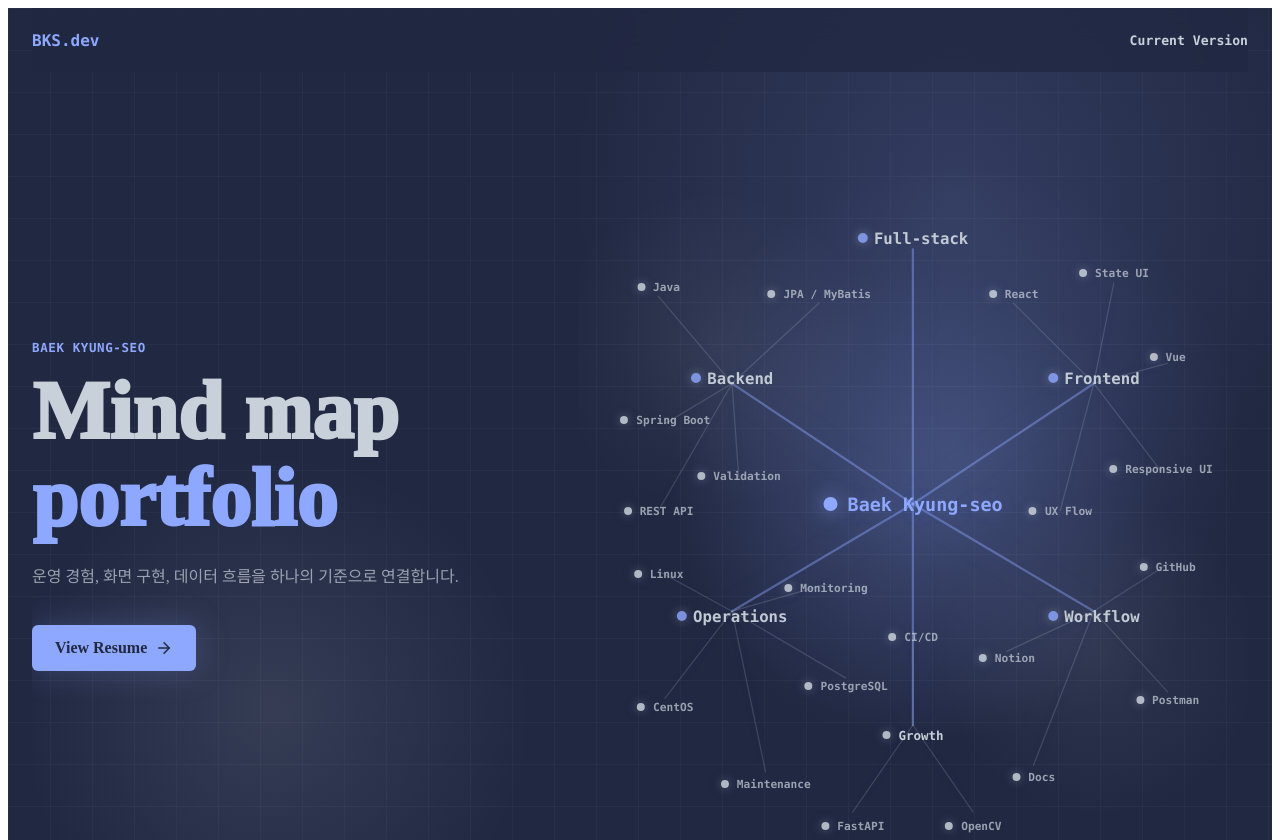
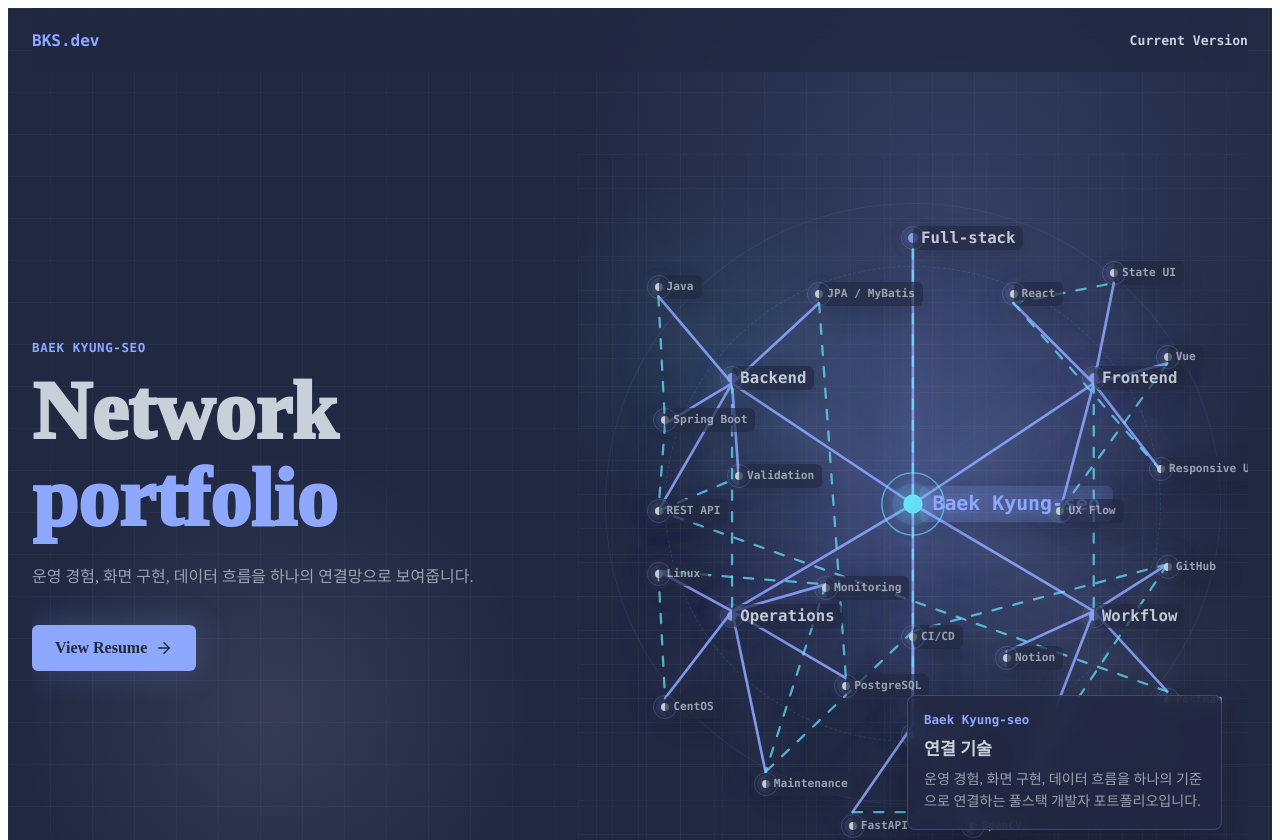
Before and after one commit to baekks/Web_Resume_Portfolio, a React (Vite) app: page / in a window 1280 px wide. Shown: the top 840 px of the page. Built offline with nearby package versions, Linux system fonts and the light colour scheme; the HTML template or start-up script is replaced by a standard one.

Commit message:
Update main network graph interaction

```diff
--- a/src/components/Main.jsx
+++ b/src/components/Main.jsx
@@ -1,26 +1,171 @@
-import React from 'react';
+import React, { useMemo, useRef, useState } from 'react';
 import { ArrowRight } from 'lucide-react';
 import { mindMapNodes } from '../data/portfolioData.js';
 
+const mindMapDetails = {
+  'Baek Kyung-seo': {
+    title: 'Baek Kyung-seo',
+    body: '운영 경험, 화면 구현, 데이터 흐름을 하나의 기준으로 연결하는 풀스택 개발자 포트폴리오입니다.',
+  },
+  'Full-stack': {
+    title: 'Full-stack',
+    body: '프론트엔드 화면, 백엔드 API, 데이터베이스 흐름을 함께 이해하고 연결합니다.',
+  },
+  Backend: {
+    title: 'Backend',
+    body: 'Java, Spring Boot, REST API, JPA/MyBatis 기반으로 서버 로직과 데이터 흐름을 구성합니다.',
+  },
+  Frontend: {
+    title: 'Frontend',
+    body: 'React와 Vue 기반의 상태 UI, 반응형 레이아웃, 사용 흐름 중심 화면을 구현합니다.',
+  },
+  Operations: {
+    title: 'Operations',
+    body: 'Linux/CentOS 서버 운영, 모니터링, 장애 대응 경험을 개발 과정에 녹입니다.',
+  },
+  Workflow: {
+    title: 'Workflow',
+    body: 'GitHub, Postman, Notion, 문서화를 활용해 협업과 개발 흐름을 정리합니다.',
+  },
+  Growth: {
+    title: 'Growth',
+    body: 'FastAPI, OpenCV, CI/CD 등 다음 단계의 기술을 학습하며 확장하고 있습니다.',
+  },
+};
+
+const networkBridges = [
+  ['Java', 'Spring Boot'],
+  ['Spring Boot', 'REST API'],
+  ['REST API', 'Validation'],
+  ['JPA / MyBatis', 'PostgreSQL'],
+  ['React', 'State UI'],
+  ['React', 'Responsive UI'],
+  ['Vue', 'UX Flow'],
+  ['Linux', 'CentOS'],
+  ['Linux', 'Monitoring'],
+  ['Monitoring', 'Maintenance'],
+  ['GitHub', 'Docs'],
+  ['GitHub', 'CI/CD'],
+  ['Postman', 'REST API'],
+  ['FastAPI', 'OpenCV'],
+  ['CI/CD', 'Maintenance'],
+  ['Frontend', 'Workflow'],
+  ['Backend', 'Operations'],
+  ['Full-stack', 'Growth'],
+];
+
 export default function Main({ onEnter }) {
+  const touchStartY = useRef(null);
+  const [activeNode, setActiveNode] = useState('Baek Kyung-seo');
+
+  const childMap = useMemo(
+    () =>
+      mindMapNodes.reduce((acc, node) => {
+        if (!node.parent) {
+          return acc;
+        }
+
+        acc[node.parent] = [...(acc[node.parent] ?? []), node.label];
+        return acc;
+      }, {}),
+    [],
+  );
+
+  const nodeByLabel = useMemo(
+    () => new Map([['Baek Kyung-seo', { label: 'Baek Kyung-seo', x: 50, y: 50, size: 'core' }], ...mindMapNodes.map((node) => [node.label, node])]),
+    [],
+  );
+
+  const networkLinks = useMemo(() => {
+    const hierarchyLinks = mindMapNodes.map((node) => ({
+      from: node.parent ?? 'Baek Kyung-seo',
+      to: node.label,
+      type: node.parent ? 'branch' : 'hub',
+    }));
+
+    const bridgeLinks = networkBridges.map(([from, to]) => ({ from, to, type: 'bridge' }));
+    return [...hierarchyLinks, ...bridgeLinks].filter((link) => nodeByLabel.has(link.from) && nodeByLabel.has(link.to));
+  }, [nodeByLabel]);
+
+  const activeDetails =
+    mindMapDetails[activeNode] ??
+    mindMapDetails[mindMapNodes.find((node) => node.label === activeNode)?.parent] ?? {
+      title: activeNode,
+      body: '선택한 키워드는 연결된 상위 역량 안에서 함께 사용되는 기술입니다.',
+    };
+
+  const isRelated = (node) => {
+    if (activeNode === 'Baek Kyung-seo') {
+      return true;
+    }
+
+    if (node.label === activeNode || node.parent === activeNode) {
+      return true;
+    }
+
+    const activeParent = mindMapNodes.find((item) => item.label === activeNode)?.parent;
+    return Boolean(activeParent && (node.label === activeParent || node.parent === activeParent));
+  };
+
+  const isLinkActive = (link) => {
+    if (activeNode === 'Baek Kyung-seo') {
+      return true;
+    }
+
+    const activeParent = mindMapNodes.find((item) => item.label === activeNode)?.parent;
+    return [link.from, link.to].includes(activeNode) || Boolean(activeParent && [link.from, link.to].includes(activeParent));
+  };
+
+  const handleWheel = (event) => {
+    if (event.deltaY > 12) {
+      event.preventDefault();
+      onEnter();
+    }
+  };
+
+  const handleTouchStart = (event) => {
+    touchStartY.current = event.touches[0]?.clientY ?? null;
+  };
+
+  const handleTouchEnd = (event) => {
+    if (touchStartY.current === null) {
+      return;
+    }
+
+    const touchEndY = event.changedTouches[0]?.clientY ?? touchStartY.current;
+    if (touchStartY.current - touchEndY > 36) {
+      onEnter();
+    }
+
+    touchStartY.current = null;
+  };
+
   return (
     <section
       className="v2-gate v3-mindmap-main"
+      onWheel={handleWheel}
+      onTouchStart={handleTouchStart}
+      onTouchEnd={handleTouchEnd}
       onKeyDown={(event) => {
-        if (event.key === 'Enter') {
+        if (event.target !== event.currentTarget) {
+          return;
+        }
+
+        if (event.key === 'Enter' || event.key === 'PageDown' || event.key === 'ArrowDown' || event.key === ' ') {
+          event.preventDefault();
           onEnter();
         }
       }}
       tabIndex={0}
-      aria-label="백경서를 표현하는 마인드맵 포트폴리오 메인"
+      aria-label="백경서를 표현하는 네트워크 포트폴리오 메인"
     >
       <div className="v3-mindmap-copy">
         <p className="v2-label">Baek Kyung-seo</p>
         <h1>
-          Mind map
+          Network
           <span>portfolio</span>
         </h1>
-        <p>운영 경험, 화면 구현, 데이터 흐름을 하나의 기준으로 연결합니다.</p>
+        <p>운영 경험, 화면 구현, 데이터 흐름을 하나의 연결망으로 보여줍니다.</p>
         <div className="v3-mindmap-actions">
           <button type="button" className="primary" onClick={onEnter}>
             View Resume
@@ -29,36 +174,56 @@ export default function Main({ onEnter }) {
         </div>
       </div>
 
-      <div className="v3-mindmap-stage" aria-label="백경서 마인드맵">
+      <div className="v3-mindmap-stage" aria-label="백경서 네트워크 연결망">
         <svg className="v3-mindmap-lines" viewBox="0 0 100 100" aria-hidden="true">
-          {mindMapNodes.map((node) => {
-            const parent = node.parent ? mindMapNodes.find((item) => item.label === node.parent) : null;
+          {networkLinks.map((link) => {
+            const from = nodeByLabel.get(link.from);
+            const to = nodeByLabel.get(link.to);
+            const isActiveLine = isLinkActive(link);
+            if (!from || !to) {
+              return null;
+            }
+
             return (
               <line
-                className={node.parent ? 'is-child-line' : 'is-main-line'}
-                key={`${node.label}-line`}
-                x1={parent?.x ?? 50}
-                y1={parent?.y ?? 50}
-                x2={node.x}
-                y2={node.y}
+                className={`is-${link.type}-line ${isActiveLine ? 'is-active' : 'is-muted'}`}
+                key={`${link.from}-${link.to}`}
+                x1={from.x}
+                y1={from.y}
+                x2={to.x}
+                y2={to.y}
               />
             );
           })}
         </svg>
-        <button type="button" className="v3-mindmap-core" onClick={onEnter}>
-          Baek Kyung-seo
+        <button
+          type="button"
+          className={`v3-mindmap-core ${activeNode === 'Baek Kyung-seo' ? 'is-active' : ''}`}
+          onClick={() => setActiveNode('Baek Kyung-seo')}
+          onFocus={() => setActiveNode('Baek Kyung-seo')}
+          onMouseEnter={() => setActiveNode('Baek Kyung-seo')}
+        >
+          <span>Baek Kyung-seo</span>
         </button>
         {mindMapNodes.map((node) => (
           <button
             type="button"
-            className={`v3-mindmap-node is-${node.size}`}
+            className={`v3-mindmap-node is-${node.size} ${activeNode === node.label ? 'is-active' : ''} ${isRelated(node) ? 'is-related' : 'is-muted'}`}
             key={node.label}
             style={{ '--x': `${node.x}%`, '--y': `${node.y}%` }}
-            onClick={onEnter}
+            onClick={() => setActiveNode(node.label)}
+            onFocus={() => setActiveNode(node.label)}
+            onMouseEnter={() => setActiveNode(node.label)}
+            aria-pressed={activeNode === node.label}
           >
-            {node.label}
+            <span>{node.label}</span>
           </button>
         ))}
+        <aside className="v3-mindmap-inspector" aria-live="polite">
+          <p>{activeDetails.title}</p>
+          <strong>{childMap[activeNode]?.length ? `연결 노드 ${childMap[activeNode].length}개` : '연결 기술'}</strong>
+          <span>{activeDetails.body}</span>
+        </aside>
       </div>
     </section>
   );
--- a/src/version2.css
+++ b/src/version2.css
@@ -448,46 +448,103 @@
   z-index: 1;
   min-height: clamp(560px, 60vw, 700px);
   background:
-    radial-gradient(circle at 50% 50%, rgba(143, 168, 255, 0.14), transparent 15rem),
-    radial-gradient(circle at 20% 28%, rgba(200, 208, 218, 0.08), transparent 10rem),
-    radial-gradient(circle at 78% 72%, rgba(200, 208, 218, 0.08), transparent 10rem);
+    radial-gradient(circle at 50% 50%, rgba(143, 168, 255, 0.18), transparent 15rem),
+    radial-gradient(circle at 20% 28%, rgba(105, 231, 255, 0.09), transparent 11rem),
+    radial-gradient(circle at 78% 72%, rgba(200, 208, 218, 0.08), transparent 10rem),
+    linear-gradient(rgba(200, 208, 218, 0.035) 1px, transparent 1px),
+    linear-gradient(90deg, rgba(200, 208, 218, 0.032) 1px, transparent 1px);
+  background-size:
+    auto,
+    auto,
+    auto,
+    34px 34px,
+    34px 34px;
   overflow: visible;
+}
+
+.v3-mindmap-stage::before {
+  position: absolute;
+  inset: 7% 4%;
+  border: 1px solid rgba(143, 168, 255, 0.12);
+  border-radius: 50%;
+  content: "";
+  opacity: 0.72;
+  pointer-events: none;
+}
+
+.v3-mindmap-stage::after {
+  position: absolute;
+  inset: 16% 13%;
+  border: 1px dashed rgba(105, 231, 255, 0.12);
+  border-radius: 50%;
+  content: "";
+  pointer-events: none;
 }
 
 .v3-mindmap-lines {
   position: absolute;
   inset: 0;
+  z-index: 0;
   width: 100%;
   height: 100%;
+  pointer-events: none;
 }
 
 .v3-mindmap-lines line {
   stroke: rgba(200, 208, 218, 0.2);
   stroke-linecap: round;
-  stroke-width: 0.2;
+  stroke-width: 0.18;
   filter: drop-shadow(0 0 2px rgba(143, 168, 255, 0.28));
+  opacity: 0.54;
+  transition:
+    opacity 180ms ease,
+    stroke 180ms ease,
+    stroke-width 180ms ease;
 }
 
-.v3-mindmap-lines line.is-main-line {
+.v3-mindmap-lines line.is-hub-line {
   stroke: rgba(143, 168, 255, 0.42);
+  stroke-width: 0.28;
+}
+
+.v3-mindmap-lines line.is-branch-line {
+  stroke: rgba(200, 208, 218, 0.2);
+}
+
+.v3-mindmap-lines line.is-bridge-line {
+  stroke: rgba(105, 231, 255, 0.22);
+  stroke-dasharray: 1.4 1.8;
+}
+
+.v3-mindmap-lines line.is-active {
+  stroke: rgba(143, 168, 255, 0.88);
+  stroke-width: 0.4;
+  opacity: 1;
+  filter:
+    drop-shadow(0 0 3px rgba(143, 168, 255, 0.52))
+    drop-shadow(0 0 8px rgba(105, 231, 255, 0.2));
+}
+
+.v3-mindmap-lines line.is-bridge-line.is-active {
+  stroke: rgba(105, 231, 255, 0.72);
   stroke-width: 0.34;
 }
 
-.v3-mindmap-lines line.is-child-line {
-  stroke: rgba(200, 208, 218, 0.18);
-  stroke-width: 0.18;
+.v3-mindmap-lines line.is-muted {
+  opacity: 0.14;
 }
 
 .v3-mindmap-core,
 .v3-mindmap-node {
   position: absolute;
+  z-index: 2;
   left: var(--x, 50%);
   top: var(--y, 50%);
-  display: inline-flex;
-  align-items: center;
-  justify-content: center;
-  min-height: 22px;
-  padding: 0 0 0 16px;
+  display: block;
+  width: 28px;
+  height: 28px;
+  min-height: 0;
+  padding: 0;
   border: 0;
   background: transparent;
   color: #C8D0DA;
@@ -498,36 +555,74 @@
   transform: translate(-50%, -50%);
   transition:
     color 180ms ease,
-    box-shadow 180ms ease,
-    font-size 180ms ease,
+    opacity 180ms ease,
     transform 180ms ease;
 }
 
 .v3-mindmap-core::before,
 .v3-mindmap-node::before {
   position: absolute;
-  left: 0;
+  left: 50%;
   top: 50%;
   width: 8px;
   height: 8px;
   border-radius: 50%;
-  background: rgba(200, 208, 218, 0.86);
+  background: #C8D0DA;
   box-shadow:
-    0 0 10px rgba(200, 208, 218, 0.32),
-    0 0 18px rgba(143, 168, 255, 0.16);
+    0 0 0 5px rgba(143, 168, 255, 0.08),
+    0 0 16px rgba(200, 208, 218, 0.36),
+    0 0 26px rgba(143, 168, 255, 0.2);
   content: "";
-  transform: translateY(-50%);
+  transform: translate(-50%, -50%);
   transition:
     background 180ms ease,
     box-shadow 180ms ease,
     transform 180ms ease;
 }
 
+.v3-mindmap-core::after,
+.v3-mindmap-node::after {
+  position: absolute;
+  left: 50%;
+  top: 50%;
+  width: 22px;
+  height: 22px;
+  border: 1px solid rgba(143, 168, 255, 0.24);
+  border-radius: 50%;
+  content: "";
+  transform: translate(-50%, -50%);
+  transition:
+    border-color 180ms ease,
+    opacity 180ms ease,
+    transform 180ms ease;
+}
+
+.v3-mindmap-core span,
+.v3-mindmap-node span {
+  position: absolute;
+  left: 14px;
+  top: 50%;
+  display: inline-flex;
+  align-items: center;
+  min-height: 24px;
+  padding: 0 8px;
+  border-radius: 6px;
+  background: rgba(33, 40, 66, 0.68);
+  box-shadow: 0 8px 22px rgba(0, 0, 0, 0.12);
+  line-height: 1;
+  transform: translateY(-50%);
+  transition:
+    background 180ms ease,
+    color 180ms ease,
+    transform 180ms ease,
+    opacity 180ms ease;
+}
+
 .v3-mindmap-core {
   --x: 50%;
   --y: 50%;
-  min-height: 40px;
-  padding-left: 24px;
+  width: 40px;
+  height: 40px;
   color: var(--v2-point);
   font-size: 1.15rem;
   text-shadow: 0 0 18px rgba(143, 168, 255, 0.24);
@@ -536,10 +631,24 @@
 .v3-mindmap-core::before {
   width: 14px;
   height: 14px;
-  background: var(--v2-point);
+  background: #69E7FF;
   box-shadow:
-    0 0 18px rgba(143, 168, 255, 0.56),
-    0 0 36px rgba(143, 168, 255, 0.28);
+    0 0 0 8px rgba(143, 168, 255, 0.1),
+    0 0 22px rgba(105, 231, 255, 0.62),
+    0 0 44px rgba(143, 168, 255, 0.32);
+}
+
+.v3-mindmap-core::after {
+  width: 42px;
+  height: 42px;
+  border-color: rgba(105, 231, 255, 0.32);
+}
+
+.v3-mindmap-core span {
+  left: 22px;
+  min-height: 34px;
+  padding: 0 12px;
+  background: rgba(33, 40, 66, 0.72);
 }
 
 .v3-mindmap-node.is-large {
@@ -550,7 +659,7 @@
 .v3-mindmap-node.is-large::before {
   width: 10px;
   height: 10px;
-  background: rgba(143, 168, 255, 0.82);
+  background: rgba(143, 168, 255, 0.92);
 }
 
 .v3-mindmap-node.is-small {
@@ -558,12 +667,27 @@
   color: rgba(200, 208, 218, 0.72);
 }
 
+.v3-mindmap-node.is-medium {
+  font-size: 0.86rem;
+}
+
+.v3-mindmap-node.is-muted {
+  opacity: 0.4;
+}
+
+.v3-mindmap-node.is-related,
+.v3-mindmap-node.is-active,
+.v3-mindmap-core.is-active {
+  opacity: 1;
+}
+
 .v3-mindmap-core:hover,
 .v3-mindmap-core:focus-visible,
 .v3-mindmap-node:hover,
-.v3-mindmap-node:focus-visible {
+.v3-mindmap-node:focus-visible,
+.v3-mindmap-core.is-active,
+.v3-mindmap-node.is-active {
   color: var(--v2-point);
-  font-size: 1rem;
   transform: translate(-50%, -50%) scale(1.08);
   outline: none;
   text-shadow: 0 0 16px rgba(143, 168, 255, 0.46);
@@ -572,22 +696,77 @@
 .v3-mindmap-core:hover::before,
 .v3-mindmap-core:focus-visible::before,
 .v3-mindmap-node:hover::before,
-.v3-mindmap-node:focus-visible::before {
-  background: var(--v2-point);
+.v3-mindmap-node:focus-visible::before,
+.v3-mindmap-core.is-active::before,
+.v3-mindmap-node.is-active::before {
+  background: #69E7FF;
   box-shadow:
-    0 0 18px rgba(143, 168, 255, 0.58),
+    0 0 0 8px rgba(105, 231, 255, 0.12),
+    0 0 18px rgba(105, 231, 255, 0.62),
     0 0 34px rgba(143, 168, 255, 0.32);
-  transform: translateY(-50%) scale(1.28);
+  transform: translate(-50%, -50%) scale(1.28);
 }
 
-.v3-mindmap-core:hover,
-.v3-mindmap-core:focus-visible {
-  font-size: 1.32rem;
+.v3-mindmap-core:hover::after,
+.v3-mindmap-core:focus-visible::after,
+.v3-mindmap-node:hover::after,
+.v3-mindmap-node:focus-visible::after,
+.v3-mindmap-core.is-active::after,
+.v3-mindmap-node.is-active::after {
+  border-color: rgba(105, 231, 255, 0.62);
+  opacity: 1;
+  transform: translate(-50%, -50%) scale(1.34);
 }
 
-.v3-mindmap-node.is-large:hover,
-.v3-mindmap-node.is-large:focus-visible {
-  font-size: 1.16rem;
+.v3-mindmap-core:hover span,
+.v3-mindmap-core:focus-visible span,
+.v3-mindmap-node:hover span,
+.v3-mindmap-node:focus-visible span,
+.v3-mindmap-core.is-active span,
+.v3-mindmap-node.is-active span {
+  background: rgba(143, 168, 255, 0.16);
+  transform: translateY(-50%) translateX(4px);
+}
+
+.v3-mindmap-inspector {
+  position: absolute;
+  right: clamp(8px, 2vw, 28px);
+  bottom: clamp(8px, 2vw, 24px);
+  z-index: 2;
+  display: grid;
+  width: min(320px, 42%);
+  gap: 8px;
+  padding: 16px;
+  border: 1px solid rgba(143, 168, 255, 0.26);
+  border-radius: 8px;
+  background: rgba(33, 40, 66, 0.82);
+  box-shadow: 0 22px 48px rgba(0, 0, 0, 0.2);
+  backdrop-filter: blur(10px);
+  pointer-events: none;
+}
+
+.v3-mindmap-inspector p,
+.v3-mindmap-inspector strong,
+.v3-mindmap-inspector span {
+  margin: 0;
+}
+
+.v3-mindmap-inspector p {
+  color: var(--v2-point);
+  font-family: "Geist Mono", ui-monospace, SFMono-Regular, Menlo, monospace;
+  font-size: 0.78rem;
+  font-weight: 900;
+}
+
+.v3-mindmap-inspector strong {
+  color: #C8D0DA;
+  font-size: 1.08rem;
+}
+
+.v3-mindmap-inspector span {
+  color: rgba(200, 208, 218, 0.72);
+  font-size: 0.88rem;
+  line-height: 1.6;
 }
 
 .v2-stage-card {
@@ -1139,6 +1318,14 @@
     min-height: 560px;
   }
 
+  .v3-mindmap-inspector {
+    position: relative;
+    right: auto;
+    bottom: auto;
+    width: 100%;
+    margin-top: 24px;
+  }
+
   .v2-stage-card {
     min-height: 420px;
   }
@@ -1216,18 +1403,23 @@
   }
 
   .v3-mindmap-node {
-    min-height: 30px;
-    padding: 0 8px;
     font-size: 0.66rem;
+  }
+
+  .v3-mindmap-core span,
+  .v3-mindmap-node span {
+    left: 11px;
+    min-height: 22px;
+    padding: 0 6px;
   }
 
   .v3-mindmap-node.is-large {
     font-size: 0.76rem;
   }
 
-  .v3-mindmap-node:hover,
-  .v3-mindmap-node:focus-visible {
-    font-size: 0.82rem;
+  .v3-mindmap-core span {
+    left: 18px;
+    min-height: 28px;
   }
 
   .v2-palette-deck {
```
